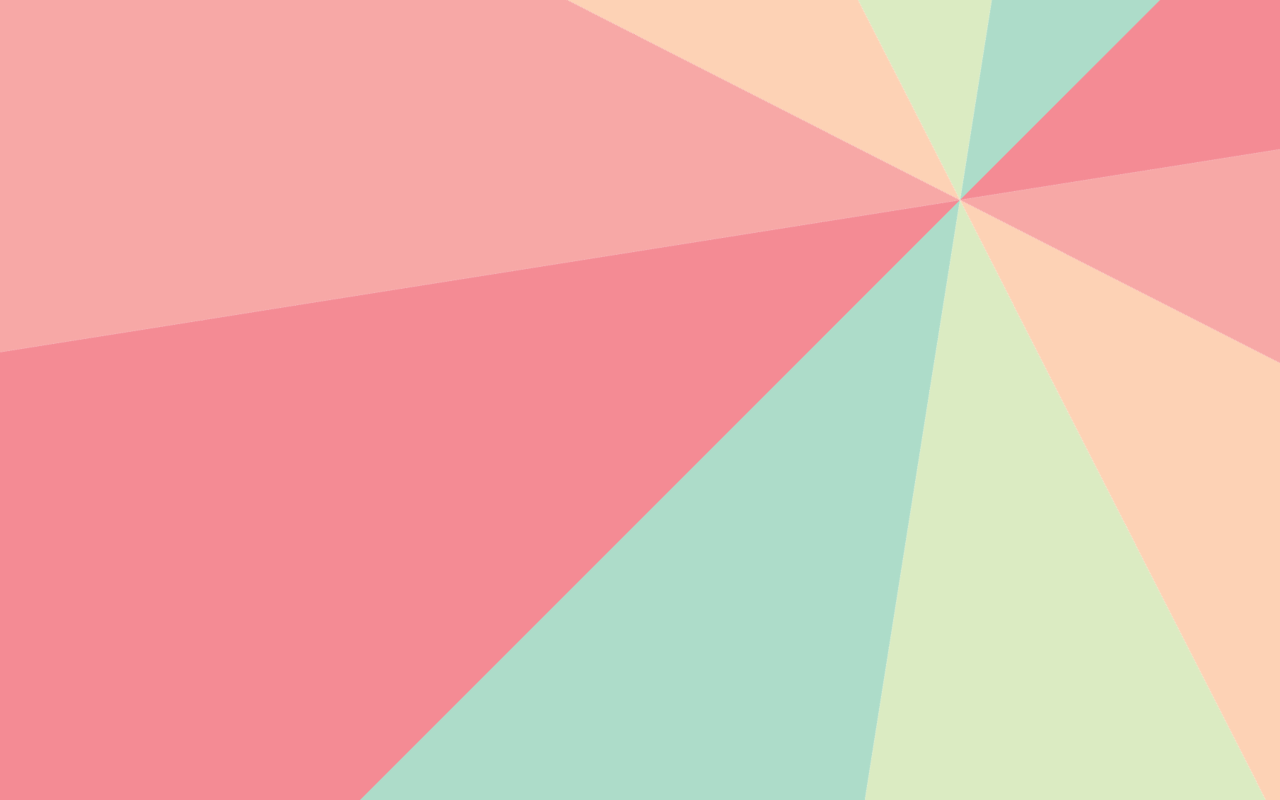
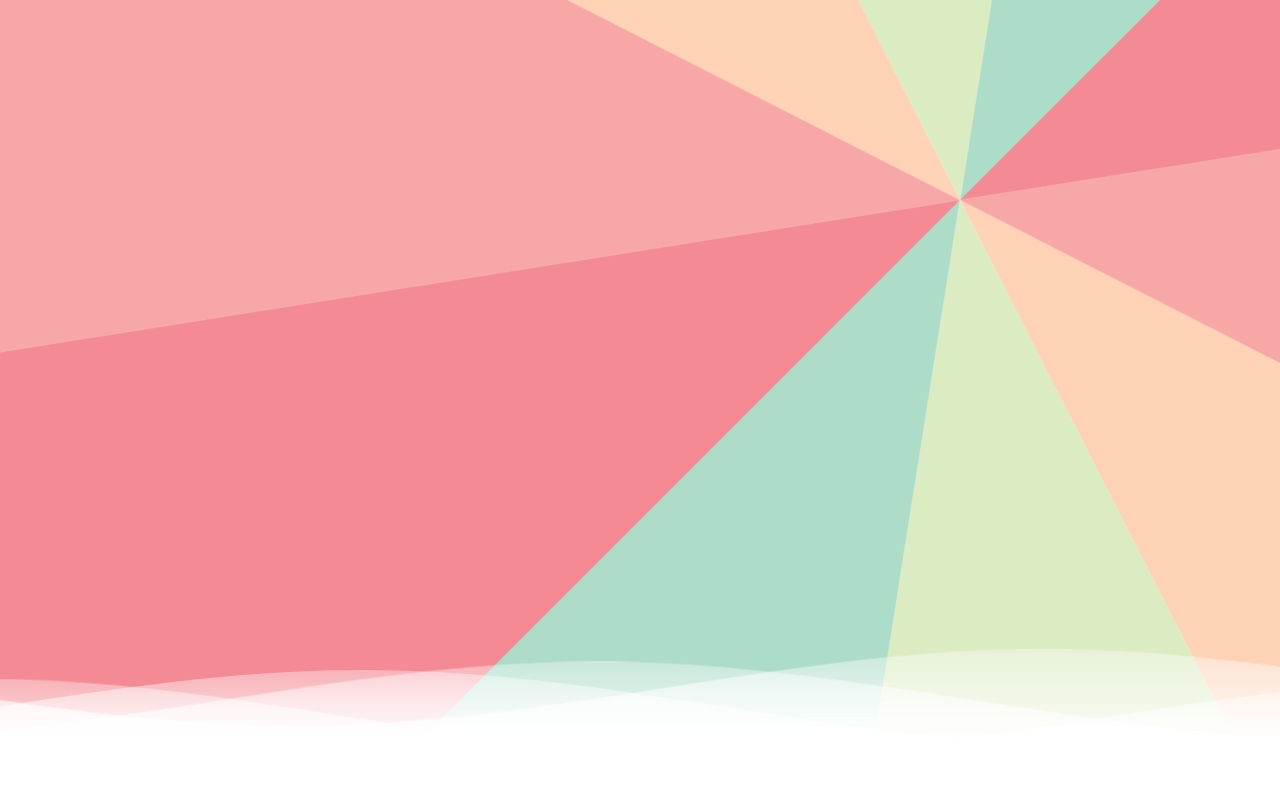
Before and after one commit to thrideas/thrideas.github.io, a React (Create React App) app: page / in a window 1280 px wide. Built offline with nearby package versions, Linux system fonts and the light colour scheme.

Commit message:
Waves Done!

```diff
--- a/src/components/Welcome/Welcome.js
+++ b/src/components/Welcome/Welcome.js
@@ -1,10 +1,19 @@
 import React from 'react';
 import './Welcome.scss';
 import Wallpaper from './Wallpaper/Wallpaper'
+import {ReactComponent as BackWaves} from './BackWaves.svg';
+import {ReactComponent as FrontWaves} from './FrontWaves.svg';
 
 class Welcome extends React.Component {
     render() {
-        return <Wallpaper/>;
+        return <div>
+            <Wallpaper/>
+            <div className="footer">
+                <BackWaves></BackWaves>
+                <FrontWaves></FrontWaves>
+                <div className="margin"/>
+            </div>
+        </div>;
     }
 }
 
--- a/src/components/Welcome/Welcome.scss
+++ b/src/components/Welcome/Welcome.scss
@@ -0,0 +1,58 @@
+$bottom-margin: 5vh;
+
+.waves {
+  position: absolute;
+
+  left: 0;
+  bottom: $bottom-margin;
+
+  width: 100vw;
+  height: 15vh;
+
+  //margin-bottom: -7px; /*Fix for safari gap*/
+}
+
+.margin {
+  position: absolute;
+
+  left: 0;
+  bottom: 0;
+
+  height: $bottom-margin;
+  width: 100vw;
+
+  background: white;
+}
+
+.parallax > use {
+  animation: move-forever 25s cubic-bezier(.55, .5, .45, .5) infinite;
+}
+
+.back-waves .parallax > use:nth-child(1) {
+  animation-delay: -2s;
+  animation-duration: 7s;
+}
+
+.back-waves .parallax > use:nth-child(2) {
+  animation-delay: -3s;
+  animation-duration: 10s;
+}
+
+.front-waves .parallax > use:nth-child(1) {
+  animation-delay: -4s;
+  animation-duration: 13s;
+}
+
+.front-waves .parallax > use:nth-child(2) {
+  animation-delay: -5s;
+  animation-duration: 20s;
+}
+
+@keyframes move-forever {
+  0% {
+    transform: translate3d(-90px, 0, 0);
+  }
+  100% {
+    transform: translate3d(85px, 0, 0);
+  }
+}
```
Also changed, not shown: src/components/Welcome/BackWaves.svg (added), src/components/Welcome/FrontWaves.svg (added).
